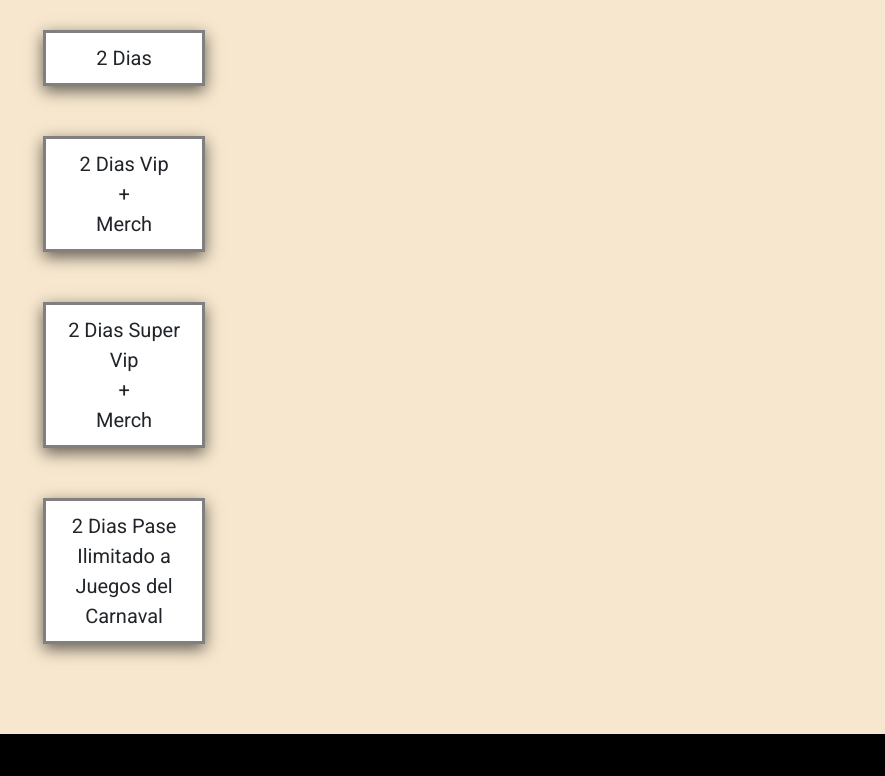
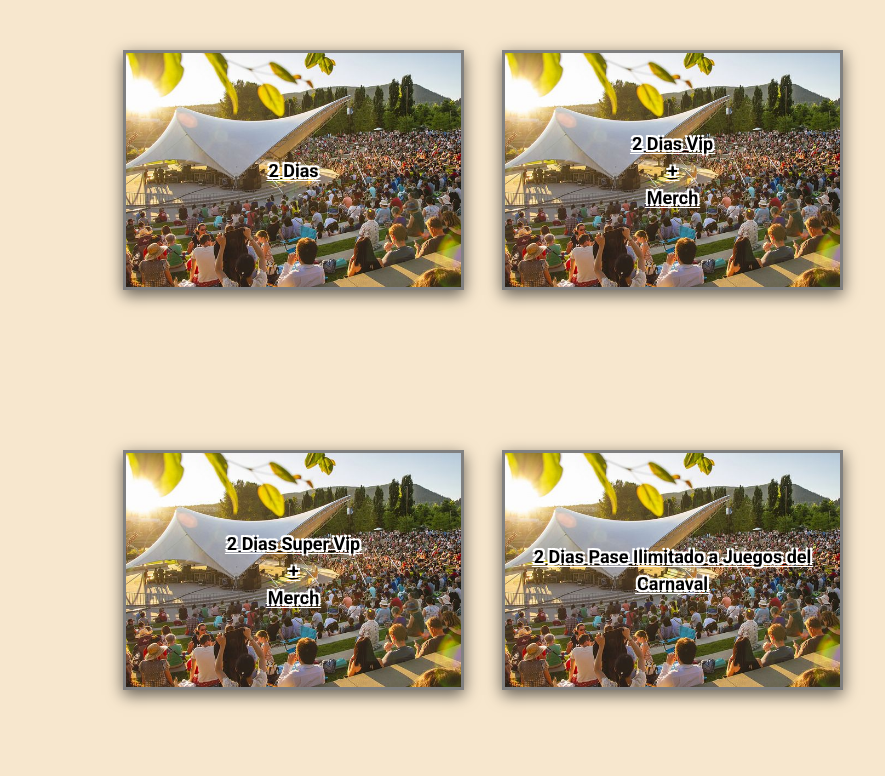
Before and after one commit to JCanudas23/LeFleurFestival, a plain HTML site: page views/tickets.html in a window 1280 px wide. Shown: the part 510-1286 px from the top of the page, without its empty margins (143-1028 px from the left). Drawn offline with nearby package versions, Linux system fonts and the light colour scheme.

Commit message:
mejoras esteticas

```diff
--- a/css/styles.css
+++ b/css/styles.css
@@ -18,8 +18,8 @@
 
 body{
     background-color: #f7e7ce;
-    display: flex;
-    flex-wrap: wrap;
+    /* display: flex;
+    flex-wrap: wrap; */
     font-family: "Roboto", sans-serif;
     margin: 0;
 }
@@ -469,11 +469,47 @@ footer {
     justify-content: center;
     margin: 5px;
     padding: 5px;
+
+}
+
+.tickets-grid{
+    display: grid;
+    justify-content: center;
+    align-items: center;
+    margin: 10px;
+    min-height: 100vh;
+    grid-template-columns: 1fr 1fr;
+    grid-template-rows: 1fr 1fr;
+    grid-template-areas:
+        "t-uno  t-dos"
+        "t-tres  t-cuatro"
+    ;
+}
+
+.t-uno{
+    text-align: center;
+    justify-content: center;
+    grid-area: t-uno;
+}
+.t-dos{
+    text-align: center;
+    justify-content: center;
+    grid-area: t-dos;
+}
+.t-tres{
+    text-align: center;
+    justify-content: center;
+    grid-area: t-tres;
+}
+.t-cuatro{
+    text-align: center;
+    justify-content: center;
+    grid-area: t-cuatro;
 }
 
 .seccion1-tickets h1{
     display: flex;
-    justify-content: space-between;
+    justify-content: center;
     font-size: 14px;
     padding-bottom: 10px;
     margin-top: 10px;
@@ -481,26 +517,28 @@ footer {
 }
 
 .box-tickets{
-    background-color: white;
+
+    background-image: url("../img/fondo-tickets.jpeg");
+    background-size: cover;
     border: 3px solid gray;
     padding: 5px;
     margin: 5px;
     font-size: 14px;
     text-align: center;
-    width: 50%;
+    width: 100%;
+    height: 50%;
     box-shadow: 0 5px 15px rgba(0, 0, 0, 0.6);
+    color: black;
+    font-weight: bold;
+    display: flex;
+    justify-content: center;
+    align-items: center;
+    text-shadow:
+    2px 2px 0px white,
+    -2px -2px 0px white,
+    2px -2px 0px white,
+    -2px 2px 0px white;
 
-}
-
-.box-tickets-vip{
-    background-color: white;
-    border: 3px solid gray;
-    padding: 5px;
-    margin: 5px;
-    font-size: 14px;
-    text-align: center;
-    width: 50%;
-    box-shadow: 0 5px 15px rgba(0, 0, 0, 0.6);
 }
 
 .carrusel{
@@ -857,44 +895,81 @@ footer {
     }
 
 
-    .seccion1-tickets{
+
+    .main-tickets{
         display: flex;
         flex-wrap: wrap;
-        flex-direction:column;
+        justify-content: center;
         align-items: center;
-        margin: 25px;
-        padding: 10px;
+    }
+
+    .tickets-grid{
+        display: grid;
+        justify-content: center;
+        align-items: center;
+        margin: 10px;
+        /* min-height: 100vh; */
+        grid-template-columns: 1fr 1fr;
+        grid-template-rows: 1fr 1fr;
+        grid-template-areas:
+            "t-uno  t-dos"
+            "t-tres  t-cuatro"
+        ;
+    }
+
+    .t-uno{
+        text-align: center;
+        justify-content: center;
+        grid-area: t-uno;
+    }
+    .t-dos{
+        text-align: center;
+        justify-content: center;
+        grid-area: t-dos;
+    }
+    .t-tres{
+        text-align: center;
+        justify-content: center;
+        grid-area: t-tres;
+    }
+    .t-cuatro{
+        text-align: center;
+        justify-content: center;
+        grid-area: t-cuatro;
     }
 
     .seccion1-tickets h1{
         display: flex;
-        justify-content: space-between;
-        font-size: 45px;
-        padding-bottom: 30px;
-        margin-top: 35px;
+        justify-content: center;
+        font-size: 35px;
+        padding-bottom: 10px;
+        margin-top: 10px;
+        font-weight: bold;
     }
 
     .box-tickets{
-        background-color: white;
+
+        background-image: url("../img/fondo-tickets.jpeg");
+        background-size: cover;
         border: 3px solid gray;
-        padding: 10px;
-        margin: 25px;
-        font-size: 20px;
+        padding: 5px;
+        margin: 5px;
+        font-size: 18px;
         text-align: center;
-        width: 35%;
+        width: 90%;
+        height: 50%;
         box-shadow: 0 5px 15px rgba(0, 0, 0, 0.6);
+        color: black;
+        font-weight: bold;
+        display: flex;
+        justify-content: center;
+        align-items: center;
+        text-shadow:
+        2px 2px 0px white,
+        -2px -2px 0px white,
+        2px -2px 0px white,
+        -2px 2px 0px white;
 
-    }
-
-    .box-tickets-vip{
-        background-color: white;
-        border: 3px solid gray;
-        padding: 10px;
-        margin: 25px;
-        font-size: 20px;
-        text-align: center;
-        width: 35%;
-        box-shadow: 0 5px 15px rgba(0, 0, 0, 0.6);
     }
 
     .navbar li a{
@@ -1254,6 +1329,65 @@ footer {
     } */
 
 
+    .main-tickets{
+        display: flex;
+        flex-wrap: wrap;
+        justify-content: center;
+        align-items: center;
+    }
+
+    .tickets-grid{
+        display: grid;
+        justify-content: center;
+        align-items: center;
+        margin: 10px;
+        /* min-height: 100vh; */
+        grid-template-columns: 1fr 1fr;
+        grid-template-rows: 1fr 1fr;
+        grid-template-areas:
+            "t-uno  t-dos"
+            "t-tres  t-cuatro"
+        ;
+    }
+
+
+
+    .seccion1-tickets h1{
+        display: flex;
+        justify-content: center;
+        padding-bottom: 10px;
+        margin-top: 10px;
+        font-weight: bold;
+        font-size: 45px;
+        margin-top: 35px;
+    }
+
+    .box-tickets{
+
+        background-image: url("../img/fondo-tickets.jpeg");
+        background-size: cover;
+        border: 3px solid gray;
+        padding: 5px;
+        margin: 5px;
+        font-size: 18px;
+        text-align: center;
+        width: 90%;
+        height: 60%;
+        box-shadow: 0 5px 15px rgba(0, 0, 0, 0.6);
+        color: black;
+        font-weight: bold;
+        display: flex;
+        justify-content: center;
+        align-items: center;
+        text-shadow:
+        2px 2px 0px white,
+        -2px -2px 0px white,
+        2px -2px 0px white,
+        -2px 2px 0px white;
+
+    }
+
+
 
 }
 
--- a/views/tickets.html
+++ b/views/tickets.html
@@ -18,12 +18,6 @@
 
 <body>
     <header>
-        <!-- <div class="contenedor">
-            <a href="#" ><img src="./img/My project-3.png" alt="Logo le fleur" class="logo"></a>
-            <div class="fechas">9 y 10 de Noviembre, 2023
-                <br>Hipódromo de San Isidro
-            </div>
-        </div> -->
 
         <nav class="navbar navbar-expand-lg bg-body-tertiary bg-dark " data-bs-theme="dark" >
             <div class="container-fluid">
@@ -65,21 +59,28 @@
         <p></p>
     </section>
 
+    <div class="contenedor-tickets">
+        <div class="grid-container">
             <main class="main-tickets">
                 <section class="seccion1-tickets">
                     <h1>Tickets</h1>
-            <div class="box-tickets">2 Dias</div>
-            <div class="box-tickets">2 Dias Vip
+                    <div class="tickets-grid">
+                        <a href="./tickets.html" class="box-tickets t-uno"><div>2 Dias</div></a>
+                        <a href="./tickets.html" class="box-tickets t-dos"><div>2 Dias Vip
                             <br>+
                             <br>Merch
-            </div>
-            <div class="box-tickets">2 Dias Super Vip
+                        </div></a>
+                        <a href="./tickets.html" class="box-tickets t-tres"><div>2 Dias Super Vip
                             <br>+
                             <br>Merch
+                        </div></a>
+                        <a href="./tickets.html" class="box-tickets t-cuatro"><div >2 Dias Pase Ilimitado a Juegos del Carnaval</div></a>
                     </div>
-            <div class="box-tickets-vip">2 Dias Pase Ilimitado a Juegos del Carnaval</div>
                 </section>
             </main>
+        </div>
+    </div>
+
 
     <footer>
         <div>
```
Also changed, not shown: img/fondo-tickets.jpeg (added). Lines whose indentation alone changed are shown as unchanged.
